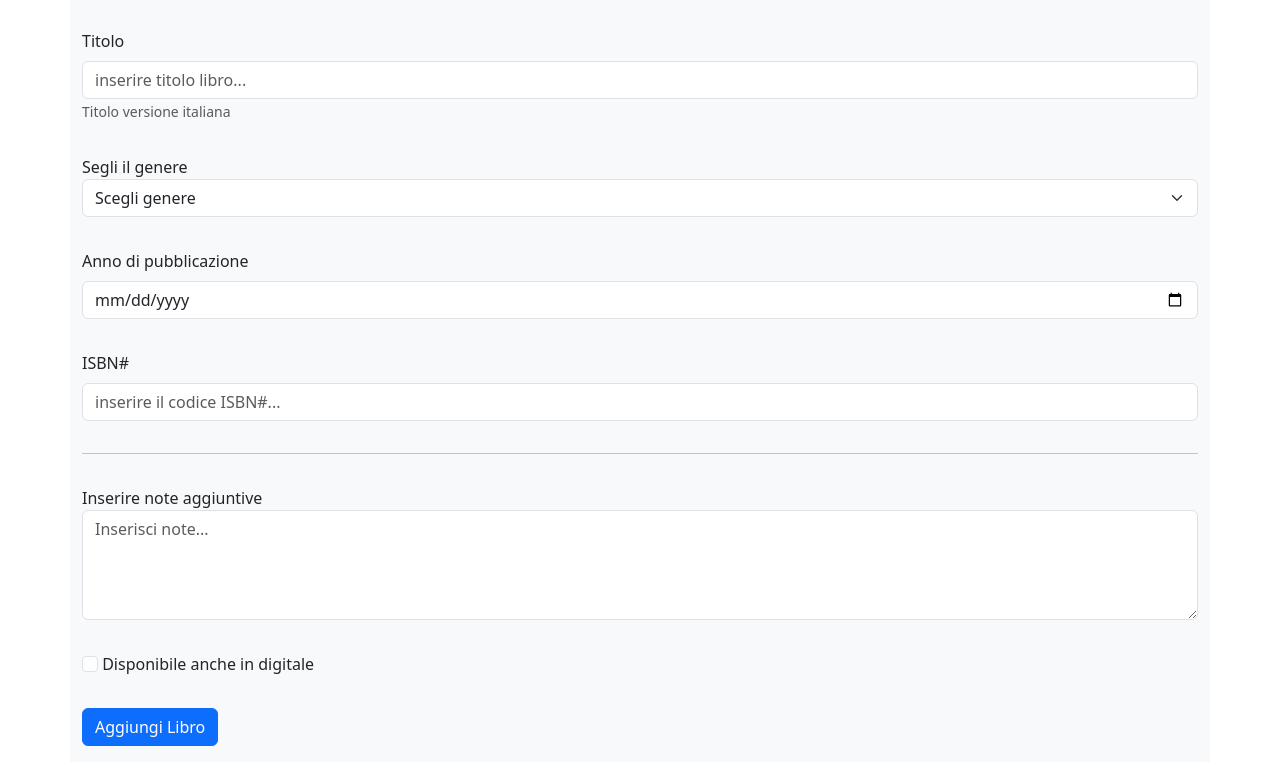
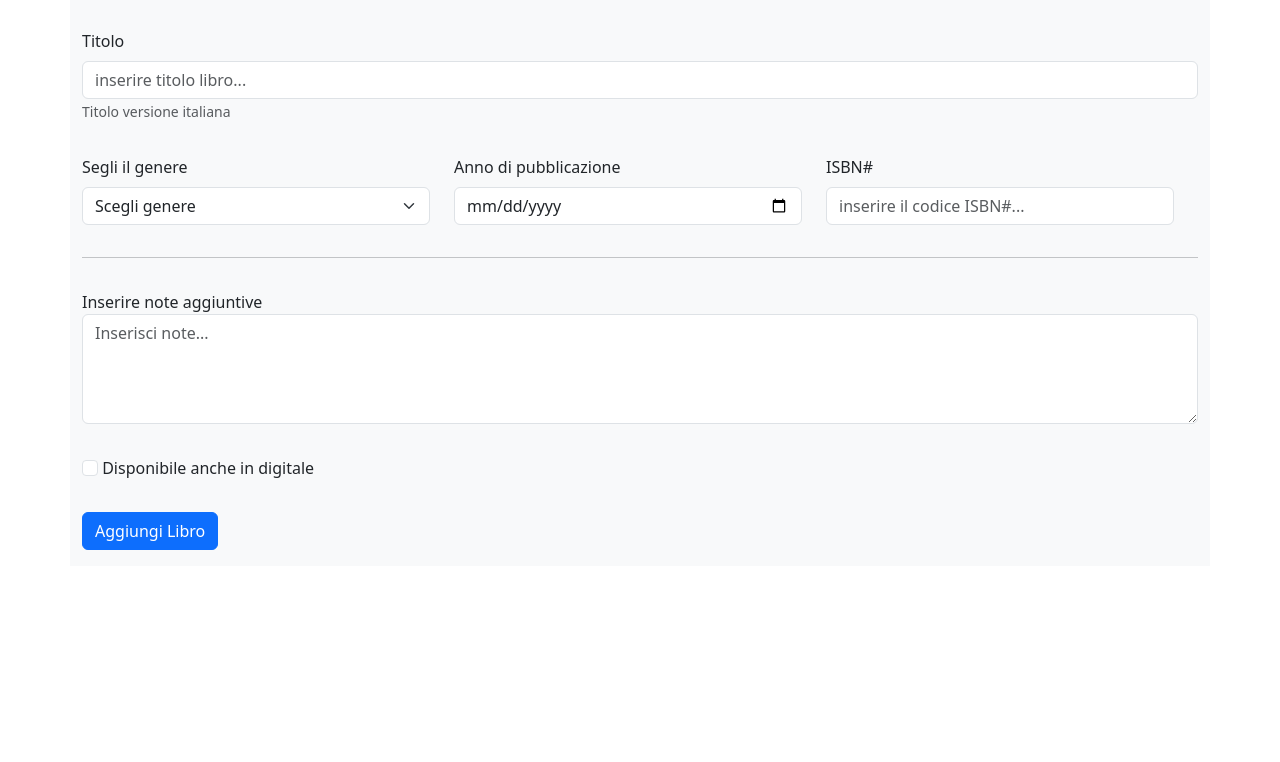
Before and after one commit to PatrizioFiori/html-css-bootstrap-dashboard, a plain HTML site: page form.html in a window 1280 px wide. Shown: the part 165-927 px from the top of the page. After the commit the page ends 800 px from the top, so only its background shows below. Drawn offline with nearby package versions, Linux system fonts and the light colour scheme.

Commit message:
Def (fix e pulizia codice)

```diff
--- a/form.html
+++ b/form.html
@@ -85,10 +85,14 @@
         </div>
     </div>
 
+
+
+<section class="d-md-flex row-cols-md-3 gap-md-4">
+
     <div class="row">
         <div class="col">
             <div class="my-3">
-                <label for="Genere">Segli il genere</label>
+                <label class="pb-2" for="Genere">Segli il genere</label>
                 <select class="form-control form-select" id="" >
                     <option value="" selected disabled>Scegli genere</option>
                     <option value="1"> Horror</option>
@@ -119,6 +123,8 @@
         </div>
     </div>
 </div>
+
+</section>
 
 <hr>
 
```
